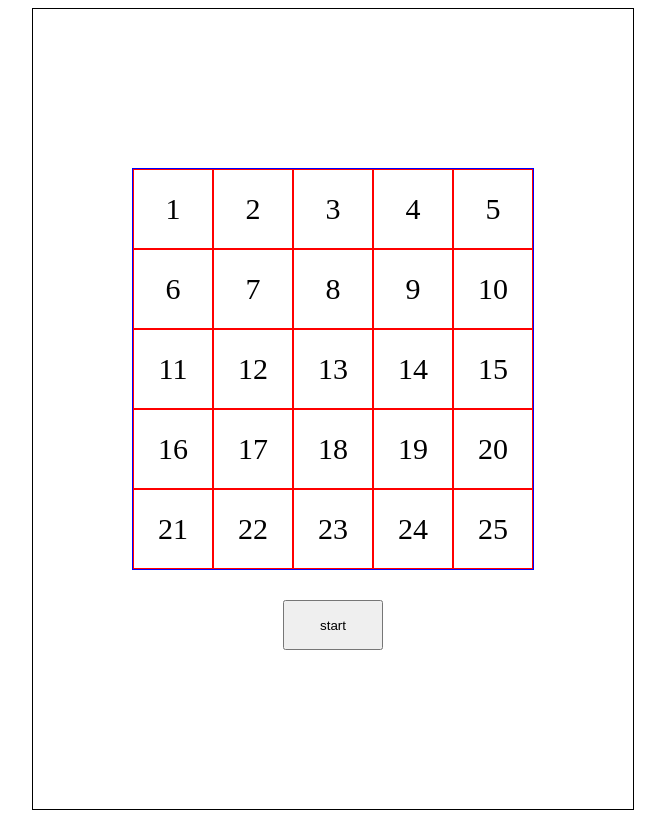
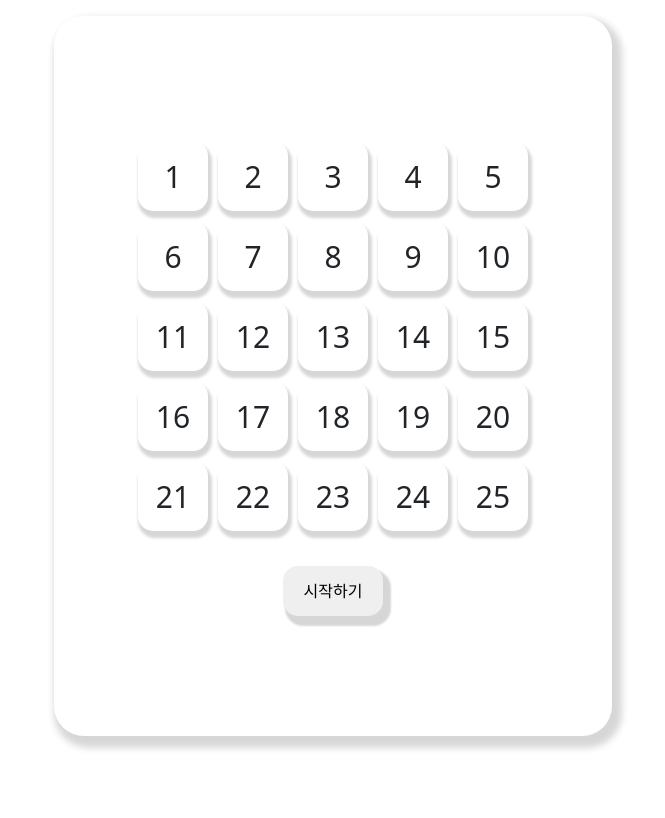
Before and after one commit to zune2222/1to50, a React (Create React App) app: page / in a window 1280 px wide. Shown: the whole page, without its empty margins (307-972 px from the left). Built offline with nearby package versions, Linux system fonts and the light colour scheme.

Commit message:
0816-00:24

```diff
--- a/src/App.js
+++ b/src/App.js
@@ -1,8 +1,19 @@
 import React from "react";
 import OneToFifty from "./OneToFifty";
+import 'bootstrap/dist/css/bootstrap.min.css';
 
 function App(){
-  return <OneToFifty></OneToFifty>
+  return (
+    <div>
+      <div className="container">
+        <div className="d-flex justify-content-center my-3">
+          <div className="col-12 col-md-6 col-lg-6">
+            <OneToFifty></OneToFifty>
+          </div>
+        </div>
+      </div>
+    </div>
+  )
 }
 
 export default App;
--- a/src/Board.js
+++ b/src/Board.js
@@ -3,7 +3,6 @@ import styled from "styled-components";
 import Cell from "./Cell";
 
 function Board({ numbers, handleClick }) {
-  console.log("Board");
   return (
     <Container>
       {numbers.map((num, index) => (
@@ -15,9 +14,12 @@ function Board({ numbers, handleClick }) {
 
 
 const Container = styled.div`
-    width: 400px;
-    height: 400px;
-    border: 1px solid blue;
+    width:90vw;
+    height:90vw;
+    max-width:400px;
+    max-height:400px;
+    border-radius:15px;
+    border:0px;
     display: grid;
     grid-template-columns: repeat(5, 1fr);
     grid-template-rows: repeat(5, 1fr);
--- a/src/Cell.js
+++ b/src/Cell.js
@@ -5,11 +5,20 @@ function Cell({ num, handleClick }) {
     return <Container onClick={() => handleClick(num)}>{num !==0 ? num : null}</Container>;
   }
 const Container= styled.div`
-    border:1px solid red;
     display:flex;
     justify-content:center;
     align-items:center;
     font-size:30px;
+    border-radius:15px;
+    border:0px;
+    box-shadow:2px 5px 3px 2px rgba(0,0,0,0.16);
+    margin:5px;
+    &:hover{
+        transform:scale(1.05);
+        transition:.2s;
+        color:#8B756D;
+    }
+    transition:.2s;
 `;
 
 export default Cell;
--- a/src/OneToFifty.js
+++ b/src/OneToFifty.js
@@ -37,7 +37,7 @@ function OneToFifty() {
             {gameFlag ? (
                 <Timer/>
             ): (
-                <StartButton onClick={startGame}>start</StartButton>
+                <StartButton onClick={startGame}>시작하기</StartButton>
             )}
         </Container>
     );
@@ -50,18 +50,29 @@ const shuffleArray=array=>{
     return array;
 }
 const Container = styled.div`
-    width:600px;
-    height:800px;
+    width:100%;
+    height:90vh;
     display:flex;
     flex-direction:column;
     justify-content:center;
     align-items:center;
-    border:1px solid black;
+    border-radius:30px;
+    box-shadow:5px 7px 7px 5px rgba(0,0,0,0.16);
     margin:auto;
 `;
 const StartButton = styled.button`
     margin-top:30px;
     width:100px;
     height:50px;
+    border-radius:15px;
+    border:0px;
+    box-shadow:5px 7px 2px 3px rgba(0,0,0,0.16);
+    &:hover{
+        transform:scale(1.05);
+        transition:.5s;
+        color:#8B756D;
+    }
+    transition:.5s;
 `;
+
 export default OneToFifty;
```
